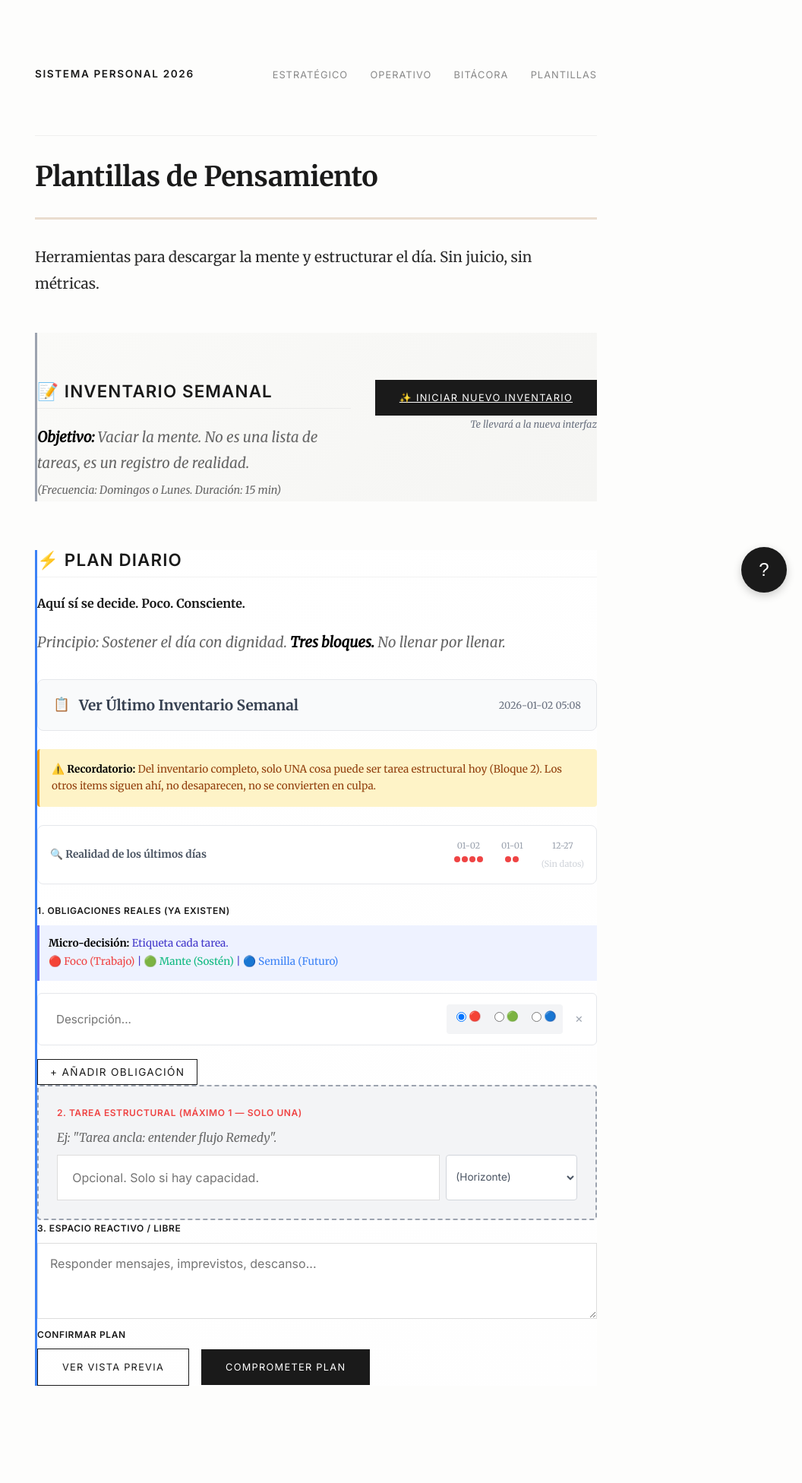
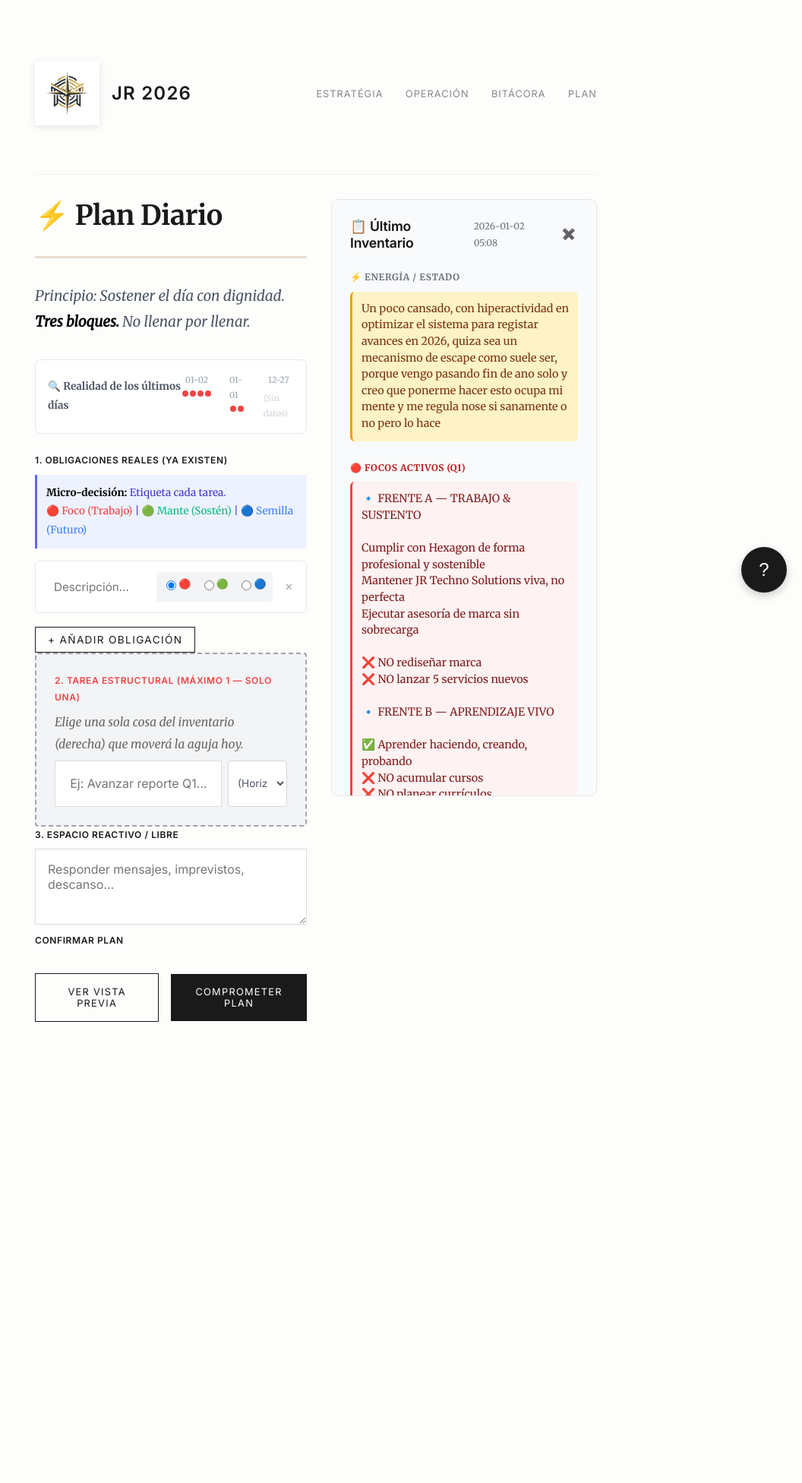
Before and after one commit to jarondonp/StrategicPlan2026, a Flask app: page /plantillas in a window 1280 px wide. Shown: the whole page at 76% size, without its empty margins (224-1280 px from the left). After the commit the page ends 1345 px from the top, so only its background shows below. Run offline with Flask 3, Linux system fonts and the light colour scheme.

Commit message:
feat(ui): Refinement of Daily Plan, Dashboard, and Navigation
- Plantillas: Implemented persistent split-view with toggleable sidebar. Removed redundant header.
- Dashboard: Renamed to 'Planificación Estratégica y Operativa 2026'. Fixed 'Último Ajuste' card layout.
- Navigation: Simplified menu items. Added new 'JR 2026' logo.
- Docs: Reordered 'Cierre' section in Operational Manual.

```diff
--- a/app/templates/base.html
+++ b/app/templates/base.html
@@ -431,12 +431,16 @@
 <body>
     <div class="container">
         <header>
-            <a href="/docs" class="brand">Sistema Personal 2026</a>
+            <a href="/docs" class="brand" style="display: flex; align-items: center; gap: 1rem;">
+                <img src="/static/img/logo_jr2026.png" alt="Logo"
+                    style="height: 85px; width: auto; filter: drop-shadow(0 2px 4px rgba(0,0,0,0.1));">
+                <span style="font-size: 1.5rem; letter-spacing: 0.05em;">JR 2026</span>
+            </a>
             <nav>
-                <a href="/docs/estrategico">Estratégico</a>
-                <a href="/docs/operativo">Operativo</a>
+                <a href="/docs/estrategico">Estratégia</a>
+                <a href="/docs/operativo">Operación</a>
                 <a href="/docs/bitacora">Bitácora</a>
-                <a href="/plantillas">Plantillas</a>
+                <a href="/plantillas">Plan</a>
             </nav>
         </header>
 
--- a/app/templates/home.html
+++ b/app/templates/home.html
@@ -7,7 +7,7 @@
     <div style="max-width: 1200px; margin: 0 auto;">
         <h1
             style="margin: 0 0 0.5rem 0; font-size: 2.5rem; font-weight: 300; letter-spacing: -0.02em; color: #ffffff !important;">
-            Sistema 2026
+            Planificación Estratégica y Operativa 2026
         </h1>
         <p style="margin: 0; font-size: 1.1rem; opacity: 0.9; font-weight: 300; color: #ffffff !important;">Panel de
             Estado · Javier Rondón</p>
@@ -499,7 +499,7 @@
 
         <!-- Último Ajuste -->
         <div
-            style="background: white; padding: 2rem; border-radius: 12px; box-shadow: 0 2px 8px rgba(0,0,0,0.06); border-top: 4px solid #8B5CF6;">
+            style="grid-column: 1 / -1; background: white; padding: 2rem; border-radius: 12px; box-shadow: 0 2px 8px rgba(0,0,0,0.06); border-top: 4px solid #8B5CF6;">
             <h3
                 style="margin: 0 0 1.25rem 0; font-size: 1.1rem; color: #1a1a1a; font-weight: 600; display: flex; align-items: center; gap: 0.5rem;">
                 🛠️ Último Ajuste
--- a/app/templates/plantillas.html
+++ b/app/templates/plantillas.html
@@ -1,111 +1,111 @@
 {% extends "base.html" %}
 
 {% block content %}
-<div style="margin-bottom: 3rem;">
-    <h1>Plantillas de Pensamiento</h1>
-    <p class="meta-text">Herramientas para descargar la mente y estructurar el día. Sin juicio, sin métricas.</p>
-</div>
 
-<div class="form-section"
-    style="background: linear-gradient(135deg, #fafaf8 0%, #f5f5f3 100%); border-left: 3px solid #9CA3AF; display: flex; align-items: center; justify-content: space-between; gap: 2rem;">
-    <div>
-        <h2>📝 Inventario Semanal</h2>
-        <p style="font-style: italic; color: #666; margin-bottom: 0;">
-            <strong>Objetivo:</strong> Vaciar la mente. No es una lista de tareas, es un registro de realidad.<br>
-            <span style="font-size: 0.9rem;">(Frecuencia: Domingos o Lunes. Duración: 15 min)</span>
-        </p>
-    </div>
-    <div style="text-align: right;">
-        <a href="/nuevo-inventario" class="btn" style="white-space: nowrap;">
-            ✨ Iniciar Nuevo Inventario
-        </a>
-        <p style="font-size: 0.8rem; color: #6B7280; margin-top: 0.5rem; font-style: italic;">
-            Te llevará a la nueva interfaz
-        </p>
-    </div>
-</div>
+<style>
+    .planning-layout {
+        display: flex;
+        gap: 2rem;
+        align-items: flex-start;
+    }
 
-<div class="form-section"
-    style="background: linear-gradient(135deg, #ffffff 0%, #fefefe 100%); border-left: 3px solid #3B82F6;">
-    <h2>⚡ Plan Diario</h2>
-    <p style="font-weight: 600; color: #1a1a1a; margin-bottom: 0.5rem; font-size: 1rem;">
-        Aquí sí se decide. Poco. Consciente.
-    </p>
-    <p style="font-style: italic; color: #666; margin-bottom: 2rem;">
+    .planning-main {
+        flex: 3;
+        min-width: 0;
+        /* Prevent flex blowout */
+    }
+
+    .planning-sidebar {
+        flex: 2;
+        min-width: 300px;
+        position: sticky;
+        top: 2rem;
+        max-height: calc(100vh - 4rem);
+        overflow-y: auto;
+        background: #F9FAFB;
+        border: 1px solid #E5E7EB;
+        border-radius: 8px;
+        padding: 1.5rem;
+    }
+
+    /* Mobile Responsive */
+    @media (max-width: 900px) {
+        .planning-layout {
+            flex-direction: column-reverse;
+            /* Form bottom, Context top? User needs context. */
+            flex-direction: column;
+        }
+
+        .planning-sidebar {
+            position: static;
+            /* No sticky on mobile */
+            width: 100%;
+            max-height: none;
+            margin-bottom: 2rem;
+            order: -1;
+            /* Show context first on mobile */
+        }
+    }
+
+    .ctx-section {
+        margin-bottom: 1.5rem;
+    }
+
+    .ctx-label {
+        font-size: 0.75rem;
+        text-transform: uppercase;
+        letter-spacing: 0.05em;
+        color: #6B7280;
+        margin-bottom: 0.5rem;
+        font-weight: 600;
+    }
+
+    .ctx-content {
+        padding: 0.75rem;
+        border-radius: 6px;
+        font-size: 0.9rem;
+        line-height: 1.5;
+        white-space: pre-wrap;
+    }
+
+    /* Colores Contexto */
+    .ctx-energy {
+        background: #FEF3C7;
+        border-left: 3px solid #F59E0B;
+        color: #78350F;
+    }
+
+    .ctx-focos {
+        background: #FEF2F2;
+        border-left: 3px solid #EF4444;
+        color: #7F1D1D;
+    }
+
+    .ctx-mante {
+        background: #ECFDF5;
+        border-left: 3px solid #10B981;
+        color: #064E3B;
+    }
+
+    .ctx-semilla {
+        background: #EFF6FF;
+        border-left: 3px solid #3B82F6;
+        color: #1E40AF;
+    }
+</style>
+
+<div class="planning-layout">
+
+    <!-- COLUMNA IZQUIERDA: FORMULARIO PLAN DIARIO -->
+    <div class="planning-main">
+        <div style="margin-bottom: 2rem;">
+            <h1>⚡ Plan Diario</h1>
+            <p style="font-style: italic; color: #4B5563; margin-bottom: 0.5rem;">
                 Principio: Sostener el día con dignidad. <strong>Tres bloques.</strong> No llenar por llenar.
-    </p>
-
-    <!-- Collapsible Last Inventory Context -->
-    {% if inventario %}
-    <details
-        style="margin-bottom: 1.5rem; border: 1px solid #E5E7EB; border-radius: 8px; overflow: hidden; background: #F9FAFB;">
-        <summary
-            style="padding: 1rem 1.25rem; cursor: pointer; font-weight: 600; color: #374151; display: flex; align-items: center; gap: 0.75rem; user-select: none; transition: background-color 0.2s;">
-            <span style="font-size: 1.1rem;">📋</span>
-            <span>Ver Último Inventario Semanal</span>
-            <span style="margin-left: auto; font-size: 0.8rem; font-weight: 400; color: #6B7280;">{{
-                inventario.timestamp }}</span>
-        </summary>
-
-        <div style="padding: 1.5rem; background: white; border-top: 1px solid #E5E7EB;">
-            <p style="font-size: 0.85rem; color: #6B7280; margin-bottom: 1.25rem; font-style: italic;">
-                Este es tu contexto semanal. Recuerda: del inventario completo, solo UNA cosa puede convertirse en tarea
-                estructural hoy.
-            </p>
-
-            {% if inventario.energia %}
-            <div style="margin-bottom: 1.25rem;">
-                <div
-                    style="font-size: 0.75rem; text-transform: uppercase; letter-spacing: 0.05em; color: #9CA3AF; margin-bottom: 0.5rem; font-weight: 600;">
-                    Energía / Estado</div>
-                <div
-                    style="padding: 0.75rem; background: #FEF3C7; border-left: 3px solid #F59E0B; border-radius: 4px; font-size: 0.9rem; line-height: 1.6; color: #78350F; white-space: pre-wrap;">
-                    {{ inventario.energia }}</div>
-            </div>
-            {% endif %}
-
-            {% if inventario.claridad_frentes %}
-            <div style="margin-bottom: 1.25rem;">
-                <div
-                    style="font-size: 0.75rem; text-transform: uppercase; letter-spacing: 0.05em; color: #9CA3AF; margin-bottom: 0.5rem; font-weight: 600;">
-                    Claridad de Frentes</div>
-                <div
-                    style="padding: 0.75rem; background: #EFF6FF; border-left: 3px solid #3B82F6; border-radius: 4px; font-size: 0.9rem; line-height: 1.6; color: #1E40AF; white-space: pre-wrap;">
-                    {{ inventario.claridad_frentes }}</div>
-            </div>
-            {% endif %}
-
-            {% if inventario.ajuste_necesario %}
-            <div>
-                <div
-                    style="font-size: 0.75rem; text-transform: uppercase; letter-spacing: 0.05em; color: #9CA3AF; margin-bottom: 0.5rem; font-weight: 600;">
-                    Ajuste Necesario</div>
-                <div
-                    style="padding: 0.75rem; background: #F3F4F6; border-left: 3px solid #6B7280; border-radius: 4px; font-size: 0.9rem; line-height: 1.6; color: #374151; white-space: pre-wrap;">
-                    {{ inventario.ajuste_necesario }}</div>
-            </div>
-            {% endif %}
-        </div>
-    </details>
-    {% else %}
-    <div
-        style="margin-bottom: 1.5rem; padding: 1rem; background: #F9FAFB; border: 1px dashed #D1D5DB; border-radius: 6px; text-align: center; color: #6B7280; font-size: 0.9rem; font-style: italic;">
-        No hay inventario semanal registrado. <a href="#inventario-semanal"
-            style="color: #3B82F6; text-decoration: underline;">Crear uno primero</a> te ayudará a tener contexto para
-        planificar.
-    </div>
-    {% endif %}
-
-    <div
-        style="background: #FEF3C7; padding: 1rem; border-radius: 4px; margin-bottom: 1.5rem; border-left: 3px solid #F59E0B;">
-        <p style="margin: 0; font-size: 0.85rem; line-height: 1.6; color: #92400E;">
-            <strong>⚠️ Recordatorio:</strong> Del inventario completo, solo UNA cosa puede ser tarea estructural hoy
-            (Bloque 2). Los otros items siguen ahí, no desaparecen, no se convierten en culpa.
             </p>
         </div>
 
-    <!-- Panel Realidad vs Intención (Historial de Puntos) -->
-    <!-- ESTO SE MOSTRARÁ SOLO SI EL BACKEND ENVÍA DATOS (Fase 2) -->
+        <!-- Panel Realidad vs Intención (Historial de Puntos) - Restored -->
         {% if state is defined and state.historial_puntos %}
         <div
             style="background: #ffffff; border: 1px solid #e5e7eb; border-radius: 8px; padding: 1rem; margin-bottom: 1.5rem; display: flex; align-items: center; justify-content: space-between;">
@@ -115,7 +115,8 @@
             <div style="display: flex; gap: 1.5rem;">
                 {% for dia in state.historial_puntos %}
                 <div style="display: flex; flex-direction: column; align-items: center; gap: 0.25rem;">
-                <span style="font-size: 0.7rem; color: #9ca3af; text-transform: uppercase;">{{ dia.fecha[-5:] }}</span>
+                    <span style="font-size: 0.7rem; color: #9ca3af; text-transform: uppercase;">{{ dia.fecha[-5:]
+                        }}</span>
                     <div style="display: flex; gap: 2px;">
                         {% for punto in dia.puntos %}
                         <div style="width: 8px; height: 8px; border-radius: 50%; background-color: {% if punto == 'red' %}#ef4444{% elif punto == 'green' %}#10b981{% elif punto == 'blue' %}#3b82f6{% else %}#d1d5db{% endif %};"
@@ -131,9 +132,11 @@
         </div>
         {% endif %}
 
+        <div class="form-section form-container-daily">
             <form action="/api/guardar" method="POST" id="daily-form">
                 <input type="hidden" name="tipo" value="Plan Diario">
 
+                <!-- SECCION 1: OBLIGACIONES -->
                 <div class="form-group">
                     <label>1. Obligaciones Reales (Ya existen)</label>
                     <div
@@ -146,28 +149,28 @@
 
                     <div id="obligaciones-container"
                         style="display: flex; flex-direction: column; gap: 0.5rem; margin-bottom: 1rem;">
-                <!-- Rows will be added here -->
+                        <!-- Rows will be added dynamically -->
                     </div>
 
                     <button type="button" class="btn btn-outline" onclick="addObligationRow()"
                         style="font-size: 0.85rem; padding: 0.5rem 1rem;">
                         + Añadir obligación
                     </button>
-
                     <input type="hidden" name="obligaciones" id="b1">
                 </div>
 
+                <!-- SECCION 2: ESTRUCTURAL -->
                 <div class="form-group"
                     style="background: #F3F4F6; padding: 1.5rem; border-radius: 4px; border: 2px dashed #9CA3AF;">
                     <label style="color: #EF4444;">2. Tarea Estructural (Máximo 1 — SOLO UNA)</label>
                     <small style="display: block; color: #666; margin-bottom: 0.5rem; font-style: italic;">
-                Ej: "Tarea ancla: entender flujo Remedy".
+                        Elige una sola cosa del inventario (derecha) que moverá la aguja hoy.
                     </small>
                     <div style="display: flex; gap: 0.5rem;">
-                <input type="text" name="tarea_ancla" id="b2" placeholder="Opcional. Solo si hay capacidad."
+                        <input type="text" name="tarea_ancla" id="b2" placeholder="Ej: Avanzar reporte Q1..."
                             style="padding: 1.2rem; flex: 3;">
 
-                <!-- Horizonte Esperado (Fase 2) -->
+                        <!-- Horizonte Esperado -->
                         <select name="horizonte_tarea_ancla" id="b2-horizonte"
                             style="flex: 1; padding: 0.5rem; font-size: 0.85rem; border: 1px solid #d1d5db; border-radius: 4px; color: #4b5563;">
                             <option value="">(Horizonte)</option>
@@ -180,6 +183,7 @@
                     </div>
                 </div>
 
+                <!-- SECCION 3: REACTIVO -->
                 <div class="form-group">
                     <label>3. Espacio Reactivo / Libre</label>
                     <textarea name="resto_dia" id="b3" style="min-height: 100px;"
@@ -193,11 +197,85 @@
                     <div id="daily-preview" class="preview-box"></div>
                 </div>
 
-        <div style="display: flex; gap: 1rem; align-items: center;">
+                <div style="display: flex; gap: 1rem; align-items: center; margin-top: 2rem;">
                     <button type="button" class="btn btn-outline" onclick="composeDaily()">Ver Vista Previa</button>
                     <button type="submit" class="btn" onclick="composeDaily()">Comprometer Plan</button>
                 </div>
             </form>
+        </div>
+    </div>
+
+    <!-- COLUMNA DERECHA: CONTEXTO (INVENTARIO) -->
+    <aside class="planning-sidebar" id="planning-sidebar" style="transition: width 0.3s ease;">
+        <div style="display: flex; justify-content: space-between; align-items: center; margin-bottom: 1.5rem;">
+            <h3 style="margin: 0; font-size: 1.1rem; color: #111;">📋 Último Inventario</h3>
+            <div style="display: flex; gap: 1rem; align-items: center;">
+                {% if inventario %}
+                <span style="font-size: 0.75rem; color: #6B7280;">{{ inventario.timestamp or 'Reciente' }}</span>
+                {% endif %}
+                <button type="button" onclick="toggleSidebar()"
+                    style="background: none; border: none; cursor: pointer; color: #6B7280; font-size: 0.9rem; padding: 0.2rem;"
+                    title="Ocultar Contexto">
+                    ✖️
+                </button>
+            </div>
+        </div>
+
+        {% if inventario %}
+        <!-- Energía -->
+        {% if inventario.energia %}
+        <div class="ctx-section">
+            <div class="ctx-label">⚡ Energía / Estado</div>
+            <div class="ctx-content ctx-energy">{{ inventario.energia }}</div>
+        </div>
+        {% endif %}
+
+        <!-- Focos Activos (New + Legacy Fallback) -->
+        {% if inventario.focos_activos or inventario.claridad_frentes %}
+        <div class="ctx-section">
+            <div class="ctx-label" style="color: #B91C1C;">🔴 Focos Activos (Q1)</div>
+            <div class="ctx-content ctx-focos">{{ inventario.focos_activos or inventario.claridad_frentes }}</div>
+        </div>
+        {% endif %}
+
+        <!-- Mantenimiento -->
+        {% if inventario.mantenimiento %}
+        <div class="ctx-section">
+            <div class="ctx-label" style="color: #047857;">🟢 Mantenimiento (Sostén)</div>
+            <div class="ctx-content ctx-mante">{{ inventario.mantenimiento }}</div>
+        </div>
+        {% endif %}
+
+        <!-- Semillas (New + Legacy Fallback) -->
+        {% if inventario.semillas or inventario.ajuste_necesario %}
+        <div class="ctx-section">
+            <div class="ctx-label" style="color: #1D4ED8;">🔵 Semillas / Futuro</div>
+            <div class="ctx-content ctx-semilla">{{ inventario.semillas or inventario.ajuste_necesario }}</div>
+        </div>
+        {% endif %}
+
+        <div style="margin-top: 2rem; border-top: 1px solid #E5E7EB; padding-top: 1rem; text-align: center;">
+            <a href="/editar-inventario" style="font-size: 0.8rem; color: #6B7280; text-decoration: underline;">✏️
+                Corregir Inventario</a>
+        </div>
+
+        {% else %}
+        <div style="text-align: center; padding: 2rem 1rem; color: #6B7280; font-style: italic;">
+            <p>No hay inventario registrado.</p>
+            <a href="/nuevo-inventario" class="btn btn-sm">Crear Inventario</a>
+        </div>
+        {% endif %}
+    </aside>
+
+    <!-- Botón para MOSTRAR contexto cuando está oculto -->
+    <div id="show-context-helper"
+        style="display: none; position: fixed; right: 0; top: 50%; transform: translateY(-50%); z-index: 50;">
+        <button onclick="toggleSidebar()"
+            style="background: #3B82F6; color: white; border: none; padding: 1rem 0.5rem; border-radius: 8px 0 0 8px; cursor: pointer; writing-mode: vertical-rl; text-orientation: mixed; font-weight: 600; box-shadow: -2px 0 5px rgba(0,0,0,0.1);">
+            📋 Ver Contexto
+        </button>
+    </div>
+
 </div>
 
 <script>
@@ -334,5 +412,22 @@ ${b3}`;
 
     // Load Previous Inventory Functionality
 
+    function toggleSidebar() {
+        const sidebar = document.getElementById('planning-sidebar');
+        const showBtn = document.getElementById('show-context-helper');
+
+        // Check current display style
+        // Note: sidebar.style.display might be empty initially (meaning block from CSS)
+        const isHidden = sidebar.style.display === 'none';
+
+        if (isHidden) {
+            sidebar.style.display = 'block';
+            showBtn.style.display = 'none';
+        } else {
+            sidebar.style.display = 'none';
+            showBtn.style.display = 'block';
+        }
+    }
+
 </script>
 {% endblock %}
```
Also changed, not shown: docs/02_manual_operativo_diario.md (+9 -7 lines), app/static/img/logo_jr2026.png (added). Lines whose indentation alone changed are shown as unchanged.
